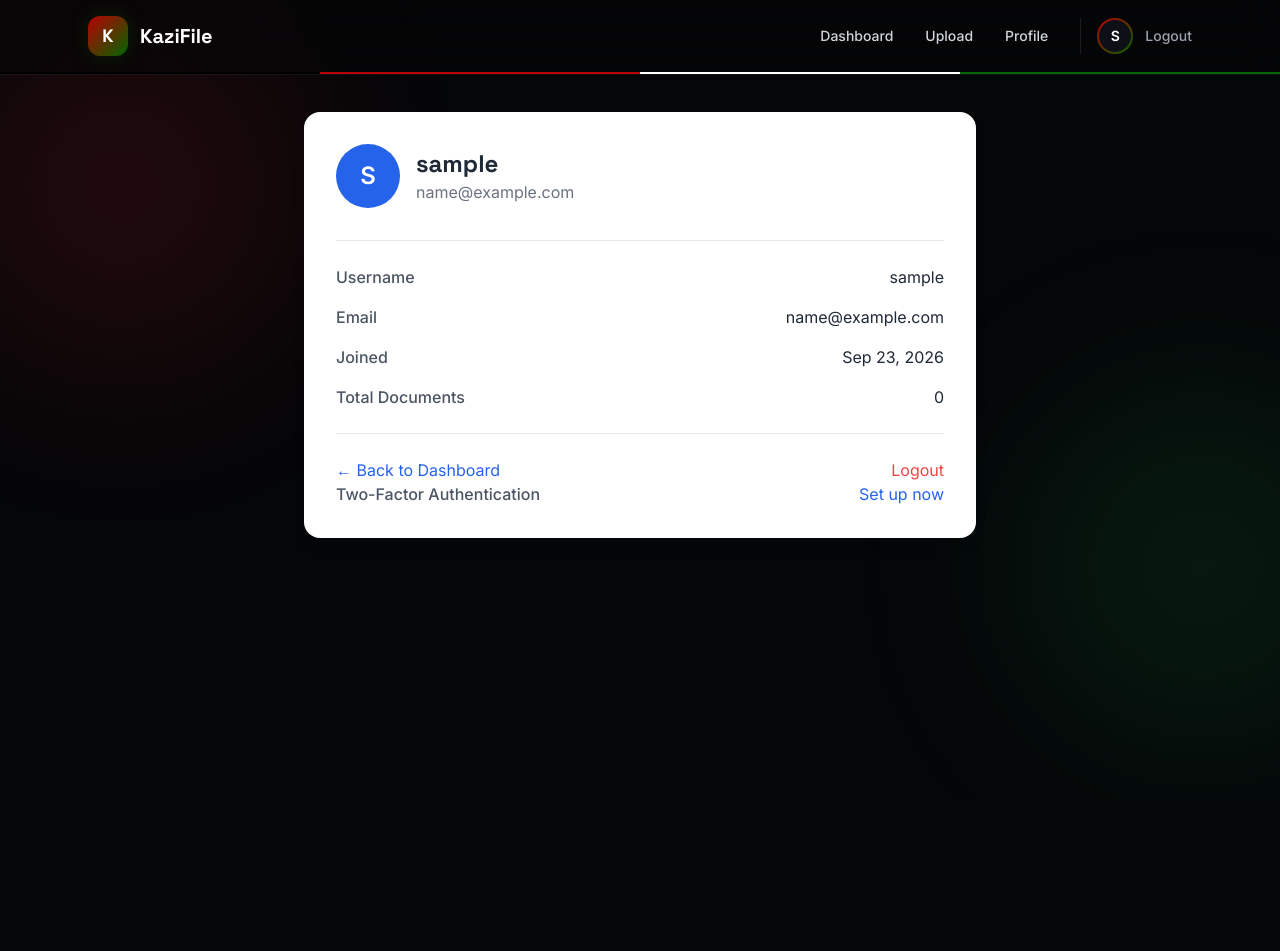
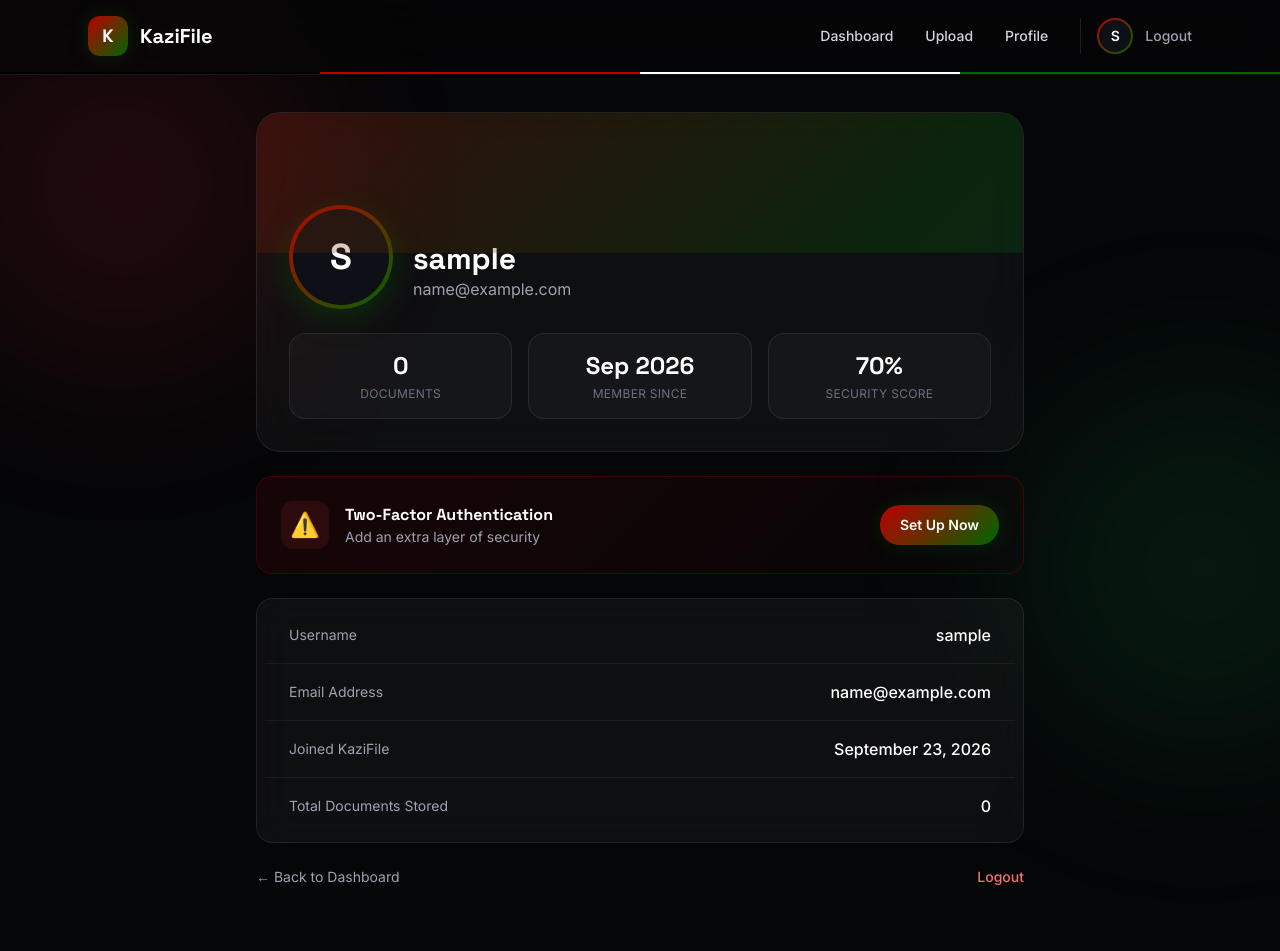
Before and after one commit to SHADRACK-MACHONI/kazifile, a Django app: template templates/accounts/profile.html in a window 1280 px wide. Before the commit the page ends 678 px from the top, so only its background shows below. Run offline with Django 5.2, Linux system fonts and the light colour scheme; the template is opened without the code that fills it, so the values that code supplies are empty; the visitor is signed in with stand-in values (Sample User, id 1); some libraries are stand-ins or nearby versions.

Commit message:
Redesign profile page with animated banner and security status

```diff
--- a/templates/accounts/profile.html
+++ b/templates/accounts/profile.html
@@ -1,46 +1,183 @@
 {% extends 'base.html' %}
 {% block content %}
-<div class="max-w-2xl mx-auto bg-white p-8 rounded-2xl shadow-lg">
-    <div class="flex items-center space-x-4 mb-8">
-        <div class="w-16 h-16 bg-blue-600 text-white flex items-center justify-center rounded-full text-2xl font-bold">
+<style>
+    .glass {
+        background: rgba(255, 255, 255, 0.04);
+        backdrop-filter: blur(20px);
+        -webkit-backdrop-filter: blur(20px);
+        border: 1px solid rgba(255, 255, 255, 0.08);
+    }
+
+    .profile-banner {
+        background: linear-gradient(135deg, rgba(187,0,0,0.25), rgba(0,102,0,0.25), rgba(59,130,246,0.15));
+        background-size: 200% 200%;
+        animation: bannerShift 8s ease infinite;
+        height: 140px;
+    }
+    @keyframes bannerShift {
+        0%, 100% { background-position: 0% 50%; }
+        50% { background-position: 100% 50%; }
+    }
+
+    .avatar-ring-lg {
+        background: linear-gradient(135deg, #BB0000, #006600);
+        padding: 4px;
+        box-shadow: 0 8px 30px rgba(0,102,0,0.35);
+    }
+
+    .status-dot {
+        width: 12px; height: 12px;
+        border-radius: 50%;
+        border: 2px solid #050608;
+    }
+
+    .info-row {
+        transition: all 0.2s ease;
+        border-bottom: 1px solid rgba(255,255,255,0.06);
+    }
+    .info-row:hover {
+        background: rgba(255,255,255,0.02);
+    }
+    .info-row:last-child { border-bottom: none; }
+
+    .stat-tile {
+        background: rgba(255,255,255,0.03);
+        border: 1px solid rgba(255,255,255,0.08);
+        transition: all 0.3s ease;
+    }
+    .stat-tile:hover {
+        transform: translateY(-3px);
+        border-color: rgba(255,255,255,0.2);
+    }
+
+    .security-card {
+        transition: all 0.3s ease;
+    }
+    .security-card.enabled {
+        background: linear-gradient(135deg, rgba(0,102,0,0.12), rgba(0,102,0,0.03));
+        border: 1px solid rgba(0,102,0,0.3);
+    }
+    .security-card.disabled {
+        background: linear-gradient(135deg, rgba(187,0,0,0.1), rgba(187,0,0,0.02));
+        border: 1px solid rgba(187,0,0,0.25);
+    }
+
+    .glow-btn {
+        background: linear-gradient(135deg, #BB0000, #006600);
+        box-shadow: 0 0 20px rgba(0,102,0,0.25);
+        transition: all 0.3s ease;
+    }
+    .glow-btn:hover {
+        box-shadow: 0 0 30px rgba(0,102,0,0.4);
+        transform: translateY(-2px);
+    }
+
+    .fade-in {
+        animation: fadeIn 0.5s ease forwards;
+        opacity: 0;
+        transform: translateY(12px);
+    }
+    @keyframes fadeIn {
+        to { opacity: 1; transform: translateY(0); }
+    }
+</style>
+
+<div class="max-w-3xl mx-auto text-white">
+
+    <!-- Identity card -->
+    <div class="glass rounded-3xl overflow-hidden mb-6 fade-in">
+        <div class="profile-banner relative"></div>
+        <div class="px-8 pb-8">
+            <div class="flex items-end gap-5 -mt-12 mb-6">
+                <div class="avatar-ring-lg rounded-full">
+                    <div class="w-24 h-24 rounded-full bg-[#0d1117] flex items-center justify-center text-4xl font-bold heading-font">
                         {{ user.username|first|upper }}
                     </div>
-        <div>
-            <h2 class="text-2xl font-bold text-gray-800">{{ user.username }}</h2>
-            <p class="text-gray-500">{{ user.email }}</p>
+                </div>
+                <div class="pb-2">
+                    <div class="flex items-center gap-2">
+                        <h2 class="text-3xl font-bold" style="font-family:'Space Grotesk',sans-serif;">{{ user.username }}</h2>
+                        {% if has_2fa %}
+                        <span class="status-dot bg-emerald-400" title="2FA Active"></span>
+                        {% endif %}
+                    </div>
+                    <p class="text-gray-400">{{ user.email }}</p>
                 </div>
             </div>
 
-    <div class="border-t border-gray-200 pt-6 space-y-4">
-        <div class="flex justify-between">
-            <span class="text-gray-600 font-medium">Username</span>
-            <span class="text-gray-800">{{ user.username }}</span>
+            <!-- Stats grid -->
+            <div class="grid grid-cols-3 gap-4">
+                <div class="stat-tile rounded-2xl p-4 text-center">
+                    <div class="text-2xl font-bold heading-font">{{ user.documents.count }}</div>
+                    <div class="text-gray-500 text-xs mt-1 uppercase tracking-wide">Documents</div>
                 </div>
-        <div class="flex justify-between">
-            <span class="text-gray-600 font-medium">Email</span>
-            <span class="text-gray-800">{{ user.email }}</span>
+                <div class="stat-tile rounded-2xl p-4 text-center">
+                    <div class="text-2xl font-bold heading-font">{{ user.date_joined|date:"M Y" }}</div>
+                    <div class="text-gray-500 text-xs mt-1 uppercase tracking-wide">Member Since</div>
                 </div>
-        <div class="flex justify-between">
-            <span class="text-gray-600 font-medium">Joined</span>
-            <span class="text-gray-800">{{ user.date_joined|date:"M d, Y" }}</span>
+                <div class="stat-tile rounded-2xl p-4 text-center">
+                    <div class="text-2xl font-bold heading-font">{% if has_2fa %}100%{% else %}70%{% endif %}</div>
+                    <div class="text-gray-500 text-xs mt-1 uppercase tracking-wide">Security Score</div>
                 </div>
-        <div class="flex justify-between">
-            <span class="text-gray-600 font-medium">Total Documents</span>
-            <span class="text-gray-800">{{ user.documents.count }}</span>
+            </div>
         </div>
     </div>
 
-    <div class="border-t border-gray-200 mt-6 pt-6 flex justify-between">
-        <a href="{% url 'dashboard' %}" class="text-blue-600 hover:underline">← Back to Dashboard</a>
-        <a href="{% url 'logout' %}" class="text-red-500 hover:underline">Logout</a>
+    <!-- Security status -->
+    <div class="security-card {% if has_2fa %}enabled{% else %}disabled{% endif %} rounded-2xl p-6 mb-6 fade-in" style="animation-delay: 100ms">
+        <div class="flex items-center justify-between">
+            <div class="flex items-center gap-4">
+                <div class="w-12 h-12 rounded-xl flex items-center justify-center text-2xl
+                    {% if has_2fa %}bg-emerald-500/10{% else %}bg-red-500/10{% endif %}">
+                    {% if has_2fa %}🛡️{% else %}⚠️{% endif %}
                 </div>
-    <div class="flex justify-between">
-    <span class="text-gray-600 font-medium">Two-Factor Authentication</span>
+                <div>
+                    <h3 class="font-bold text-white">Two-Factor Authentication</h3>
+                    <p class="text-sm text-gray-400">
+                        {% if has_2fa %}Your account is fully protected{% else %}Add an extra layer of security{% endif %}
+                    </p>
+                </div>
+            </div>
             {% if has_2fa %}
-        <span class="text-green-600 font-semibold">Enabled ✅</span>
+                <span class="text-emerald-400 font-semibold text-sm flex items-center gap-1.5">
+                    <span class="status-dot bg-emerald-400" style="border:none;"></span> Enabled
+                </span>
             {% else %}
-        <a href="{% url 'setup_2fa' %}" class="text-blue-600 hover:underline">Set up now</a>
+                <a href="{% url 'setup_2fa' %}" class="glow-btn text-white text-sm font-semibold px-5 py-2.5 rounded-full whitespace-nowrap">
+                    Set Up Now
+                </a>
             {% endif %}
         </div>
     </div>
+
+    <!-- Account details -->
+    <div class="glass rounded-2xl p-2 mb-6 fade-in" style="animation-delay: 200ms">
+        <div class="info-row flex justify-between items-center px-6 py-4">
+            <span class="text-gray-400 text-sm">Username</span>
+            <span class="text-white font-medium">{{ user.username }}</span>
+        </div>
+        <div class="info-row flex justify-between items-center px-6 py-4">
+            <span class="text-gray-400 text-sm">Email Address</span>
+            <span class="text-white font-medium">{{ user.email }}</span>
+        </div>
+        <div class="info-row flex justify-between items-center px-6 py-4">
+            <span class="text-gray-400 text-sm">Joined KaziFile</span>
+            <span class="text-white font-medium">{{ user.date_joined|date:"F j, Y" }}</span>
+        </div>
+        <div class="info-row flex justify-between items-center px-6 py-4">
+            <span class="text-gray-400 text-sm">Total Documents Stored</span>
+            <span class="text-white font-medium">{{ user.documents.count }}</span>
+        </div>
+    </div>
+
+    <!-- Actions -->
+    <div class="flex justify-between items-center fade-in" style="animation-delay: 300ms">
+        <a href="{% url 'dashboard' %}" class="inline-flex items-center gap-2 text-gray-400 hover:text-white text-sm transition">
+            ← Back to Dashboard
+        </a>
+        <a href="{% url 'logout' %}" class="text-red-400 hover:text-red-300 text-sm font-medium transition">
+            Logout
+        </a>
+    </div>
+</div>
 {% endblock %}
```
Lines whose indentation alone changed are shown as unchanged.
